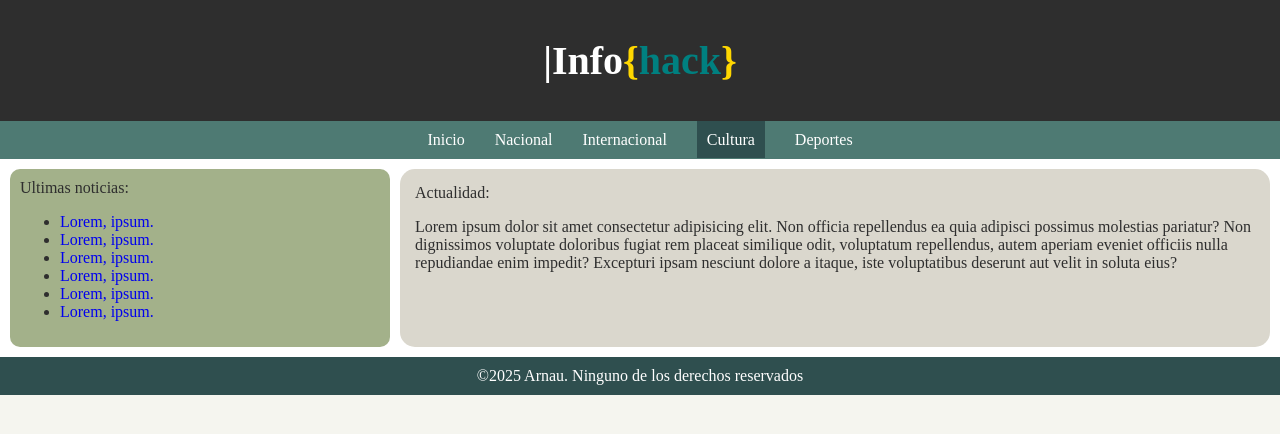
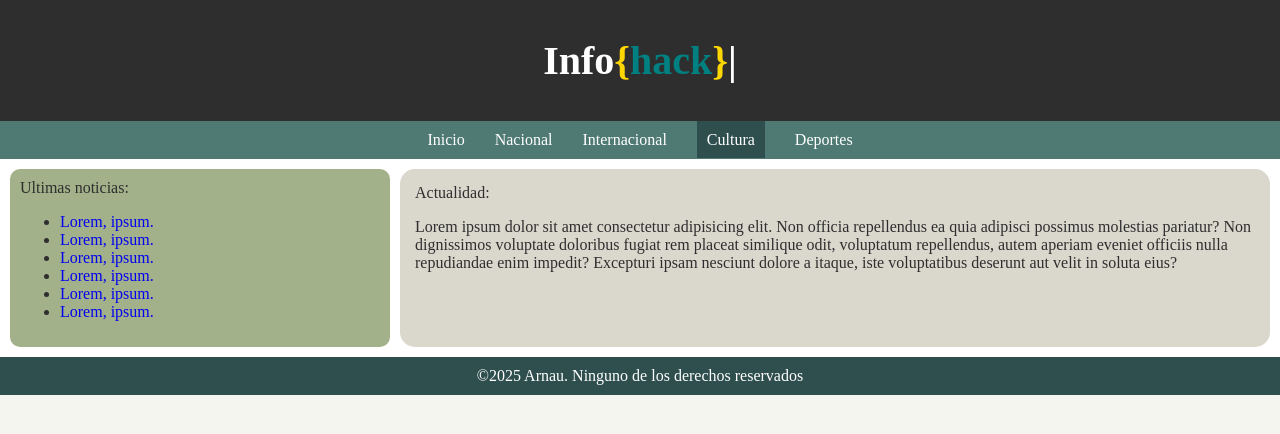
Before and after one commit to Satcar/pagina-noticias, a plain HTML site: page cultura.html in a window 1280 px wide. Drawn offline with Linux system fonts and the light colour scheme.

Commit message:
header fixed in all pages

```diff
--- a/cultura.html
+++ b/cultura.html
@@ -12,8 +12,8 @@
                 <img class="logo" src="" alt="">
             </div>
             <header class="center">
-                <h1><span class="parpadeo">|</span>Info<span style="color: teal;"><span style="color: gold;">{</span>hack</span><span style="color: gold;">}</span></h1>
-            </header>
+                <h1></span>Info<span style="color: teal;"><span style="color: gold;">{</span>hack</span><span style="color: gold;">}</span><span class="parpadeo">|</h1>
+                </header>
             <div class="right"></div>
         </div>
         <nav class="navBar">
```
Also changed, not shown: deportes.html (+2 -2 lines), internacional.html (+2 -2 lines), nacional.html (+2 -2 lines).
